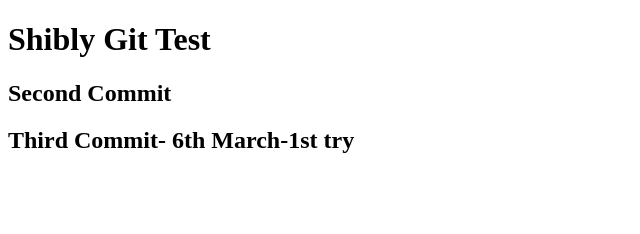
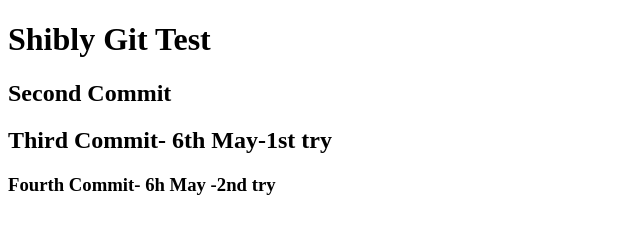
Before and after one commit to Shibly28/testgit-firstproject, a plain HTML site: page index.html in a window 1280 px wide. Shown: the whole page, without its empty margins (0-640 px from the left). Drawn offline with Linux system fonts and the light colour scheme.

Commit message:
Fourth Commit

```diff
--- a/index.html
+++ b/index.html
@@ -8,6 +8,7 @@
 <body>
     <h1>Shibly Git Test</h1>
     <h2>Second Commit</h2>
-    <h2>Third Commit- 6th March-1st try</h2>
+    <h2>Third Commit- 6th May-1st try</h2>
+    <h3>Fourth Commit- 6h May -2nd try</h3>
 </body>
 </html>
```
